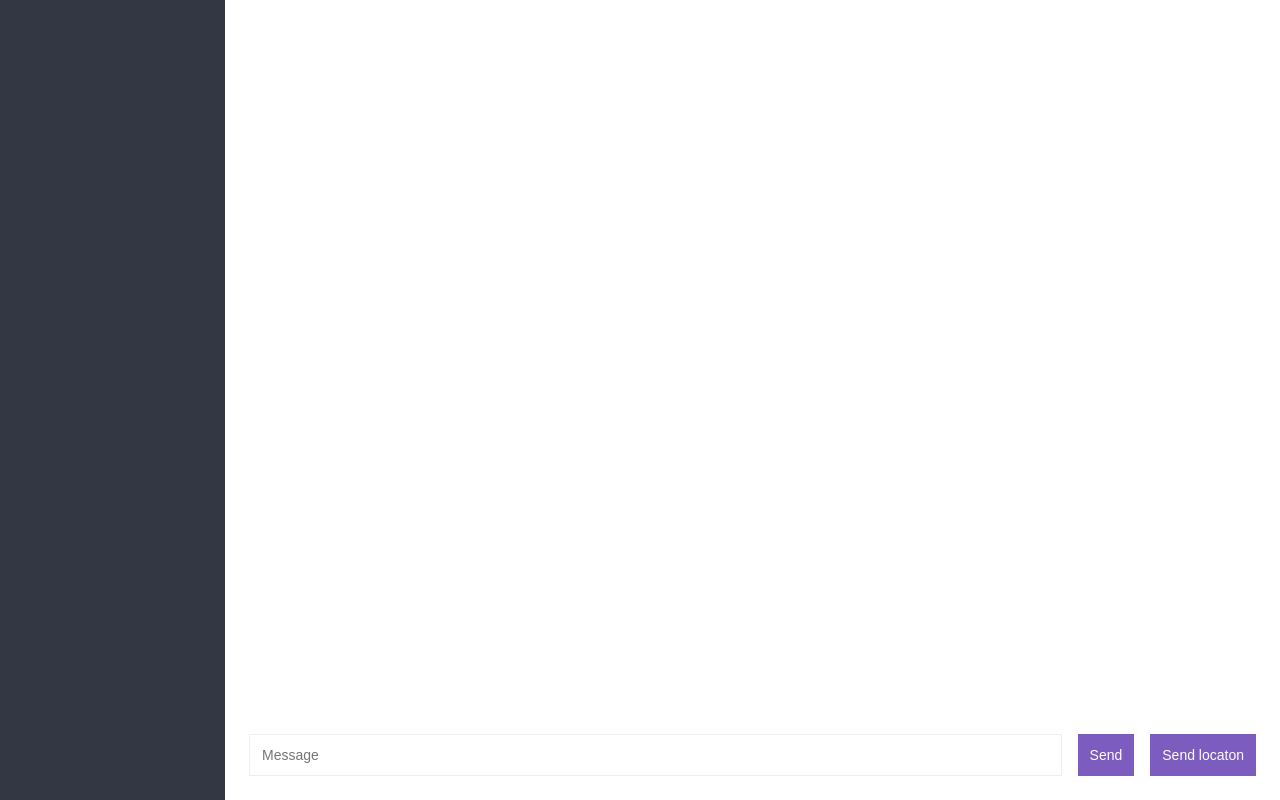
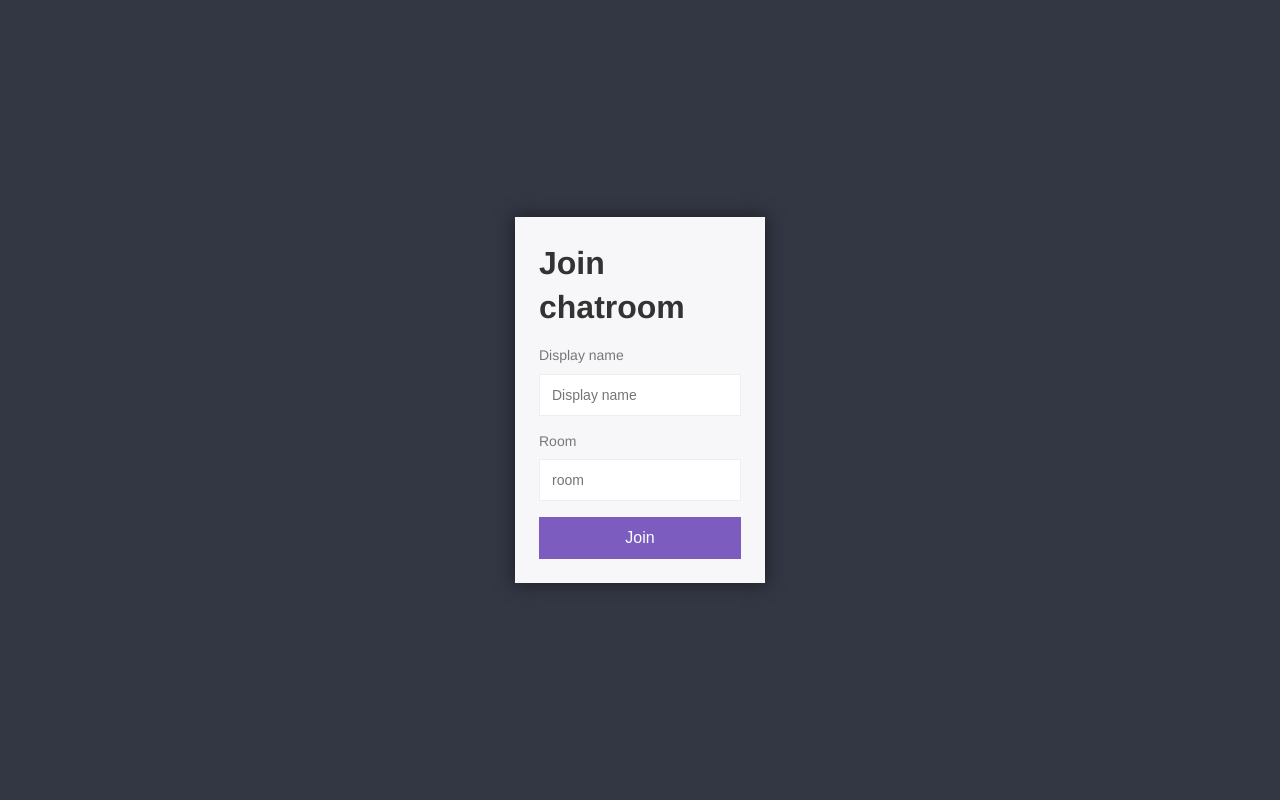
Before and after one commit to jeninidi/chat-app, a website: page chat-app/public/index.html in a window 1280 px wide. Drawn offline with nearby package versions, Linux system fonts and the light colour scheme; no server answers.

Commit message:
basic outline of join page

```diff
--- a/chat-app/public/css/styles.css
+++ b/chat-app/public/css/styles.css
@@ -65,7 +65,7 @@ button:disabled {
     align-items: center;
 }
 
-.centered-form__box {
+.centered-box {
     box-shadow: 0px 0px 17px 1px #1D1F26;
     background: #F7F7FA;
     padding: 24px;
--- a/chat-app/public/index.html
+++ b/chat-app/public/index.html
@@ -8,55 +8,18 @@
 </head>
 
 <body>
-    <div class="chat">
-        <div class="sidebar">
-
-        </div>
-
-        <div class="main">
-            <div id="messages" class="chat-messages"></div>
-
-            <div class="compose">
-                <form id="message-form">
-                    <input name="message" placeholder="Message">
-                    <button>Send</button>
-                </form>
-                <button id="send-locaton">Send locaton</button>
-            </div>
-
-        </div>
-    </div>
-
-    <script id="message-template" type="text/html">
-        <div class="message">
-            <p>
-                <span class="message-name">Username</span>
-                <span class="message-meta">{{createdAt}}</span>
-            </p>
-            <p>{{createdAt}} - {{message}}</p>
-        </div>
-    </script>
-
-    <script id="location-message-template" type="text/html">
-        <div class="message">
-            <p>
-                <span class="message-name">Username</span>
-                <span class="message-meta">{{createdAt}}</span>
-            </p>
-
-            <p><a href="{{url}}" target='_blank'>My current location</a></p>
-        </div>
-    </script>
-
-
-    <script src="https://cdnjs.cloudflare.com/ajax/libs/mustache.js/3.0.1/mustache.min.js"></script>
-    <script src="https://cdnjs.cloudflare.com/ajax/libs/moment.js/2.22.2/moment.min.js"></script>
-    <script src="https://cdnjs.cloudflare.com/ajax/libs/qs/6.6.0/qs.min.js"></script>
-
-    <!-- this is the client side of the library -->
-    <script src="/socket.io/socket.io.js"></script>
-
-    <script src="/js/chat.js"></script>
+  <div class="centered-form">
+      <div class="centered-box">
+          <h1>Join chatroom</h1>
+          <form action="/chat.html">
+              <label for="name">Display name</label>
+              <input type="text" name="username" placeholder="Display name" required>
+              <label for="room">Room</label>
+              <input type="text" name="room" placeholder="room" required>
+              <button>Join</button>
+          </form>
+      </div>
+  </div>
 </body>
 
 </html>
```
Also changed, not shown: chat-app/public/chat.html (added, +62 -0 lines).
